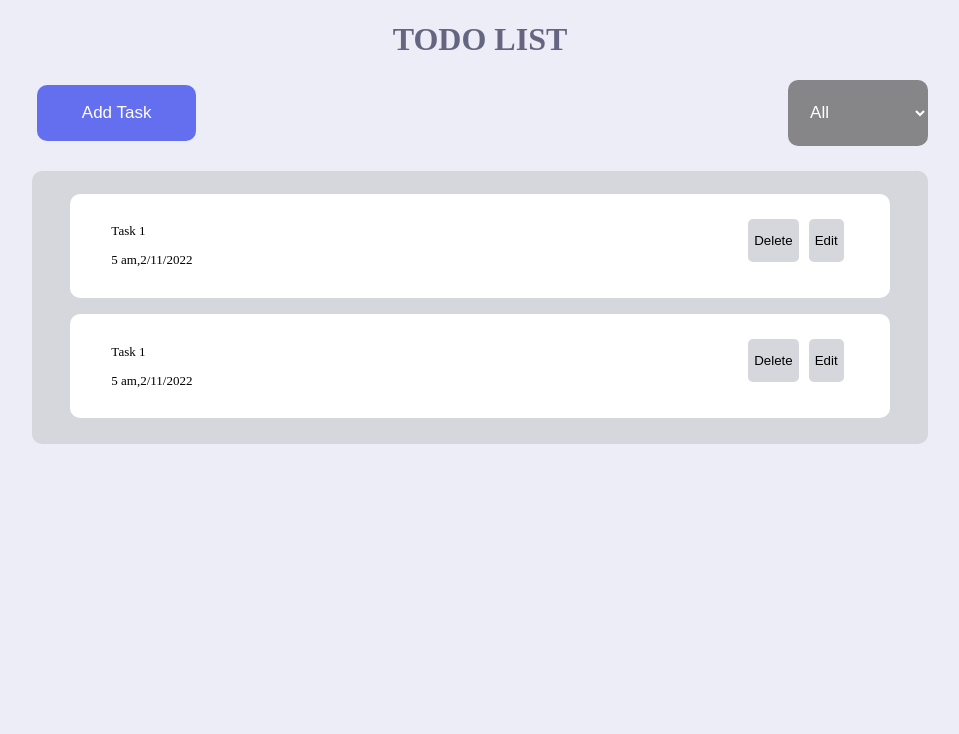
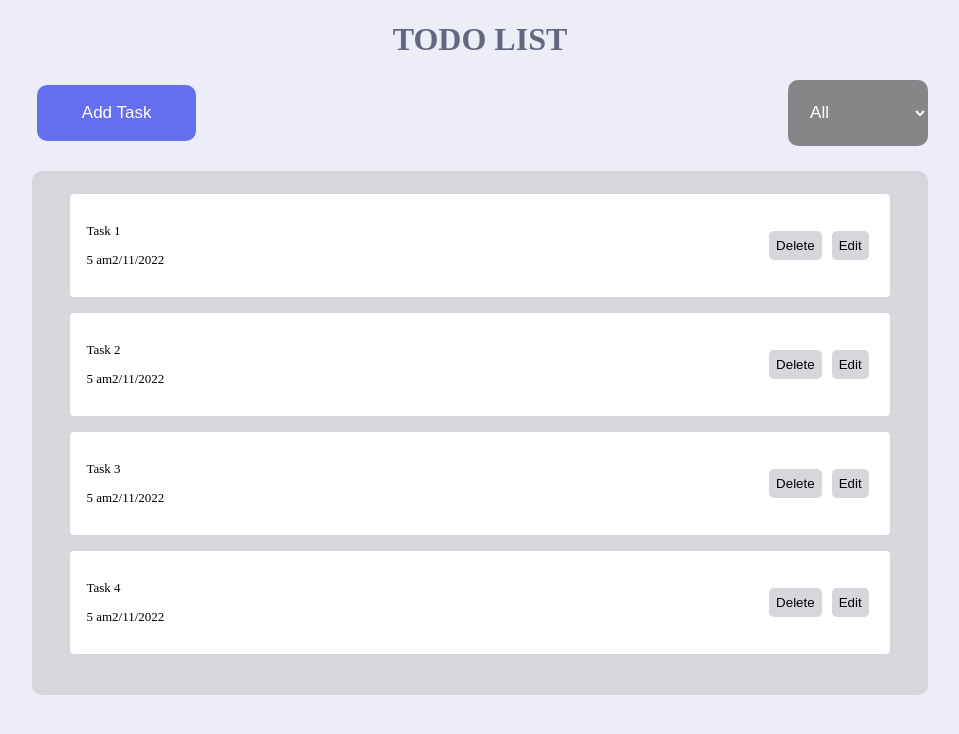
Before and after one commit to Mala-18/ToDoApp, a React (Create React App) app: page / in a window 1280 px wide. Shown: the top 734 px of the page, without its empty margins (160-1119 px from the left). Built offline with nearby package versions, Linux system fonts and the light colour scheme.

Commit message:
[Mala] Added 'No tasks found feature' and created a ItemsList component

```diff
--- a/src/App.js
+++ b/src/App.js
@@ -5,24 +5,13 @@ import Navbar from './Components/Navbar';
 
 function App() {
 
-  const date= new Date();
 
-  const currentDate= date.getDay()+"/"+date.getMonth()+"/"+date.getFullYear();
-
-  const hours=(date.getHours()%12) || 12;
-
-  const amOrPm= hours>=12 ? 'pm' : 'am';
-
-  const currentTime= hours+" "+amOrPm;
-    const itemsList= {
-      item1: { text: "Task 1", dateAndTime: currentTime+","+currentDate}
-    }
 
     return (
       <div className="App">
         <Header/>
         <Navbar/>
-        <Items items={itemsList}/>
+        <Items/>
       </div>
     );
 }
--- /dev/null
+++ b/src/Components/Box.js
@@ -0,0 +1,7 @@
+function Box(){
+    return(
+        <p>I am shown !</p>
+    )
+}
+
+export default Box;
--- a/src/Components/Items.css
+++ b/src/Components/Items.css
@@ -10,41 +10,35 @@
     margin-right:15%;
     margin-top: 2%;
     border-radius: 10px;
-    display: flex;
-    flex-direction: column;
-    align-items: flex-start;
 
 }
 
 .items-list{
+
+    align-items: center;
     background-color: white;
-    width: 90%;
-    padding-left:5%;
-    padding-right: 5%;
-    padding-top: 2%;
-    padding-bottom: 2%;
-    margin-top: 2%;
-    border-radius: 10px;
+    border-radius: 4px;
     display: flex;
-    flex-direction: row;
     justify-content: space-between;
+    margin-top: 1rem;
+    margin-bottom: 1rem;
+    padding: 1rem;
+
 
 }
 
 .items-btn{
-    padding-left: 3%;
+    padding-left: 1%;
     padding-right: 0%;
-    padding-top: 0.5%;
+    padding-top: 2%;
     padding-bottom: 2%;
-    display: flex;
-    flex-direction: row;
-    justify-content: space-between;
 
 }
 
 button{
     background-color: #d6d7dc;
     margin: 5px;
+    padding: 7px;
     border: none;
     border-radius: 5px;
     font-size: 10x;
--- a/src/Components/Items.js
+++ b/src/Components/Items.js
@@ -1,30 +1,20 @@
 import "./Items.css"
+import itemsList from "../TaskList";
+import ItemsList from "./ItemsList";
 
-function Items(props){
+function Items(){
 
     return(
         <div className="items">
-            <div className="items-list">
-                <div className="items-text">
-                    <p>{props.items.item1.text}</p>
-                    <p>{props.items.item1.dateAndTime}</p>
-                </div>
-                <div className="items-btn">
-                    <button>Delete</button>
-                    <button>Edit</button>
-                </div>
+            {
+                itemsList.length===0 ?
+                <ItemsList text="No tasks found"/> :
 
-            </div>
-            <div className="items-list">
-                <div className="items-text">
-                    <p>{props.items.item1.text}</p>
-                    <p>{props.items.item1.dateAndTime}</p>
-                </div>
-                <div className="items-btn">
-                    <button>Delete</button>
-                    <button>Edit</button>
-                </div>
-            </div>
+                itemsList.map(items=>{
+                    return(
+                        <ItemsList text={items.text} dateAndTime={items.dateAndTime}/>
+                    )
+            })}
         </div>
     )
 }
--- /dev/null
+++ b/src/Components/ItemsList.js
@@ -0,0 +1,30 @@
+
+function ItemsList(props){
+    return(
+           <div>
+                {
+                    Object.keys(props).length===1 ?
+                    <div className="items-list" style={{textAlign:'center', marginLeft: 185, width:100}}>
+                        <div className="items-text">
+                            <p>{props.text}</p>
+                            <p>{props.dateAndTime}</p>
+                        </div>
+                    </div>
+                    :
+                    <div className="items-list">
+                        <div className="items-text">
+                            <p>{props.text}</p>
+                            <p>{props.dateAndTime}</p>
+                        </div>
+                        <div className="items-btn">
+                            <button>Delete</button>
+                            <button>Edit</button>
+                        </div>
+                    </div>
+                }
+            </div>
+
+    )
+}
+
+export default ItemsList;
--- a/src/Components/Navbar.js
+++ b/src/Components/Navbar.js
@@ -1,9 +1,16 @@
 import "./Navbar.css"
+import Box from "./Box"
+import {useState} from 'react'
 
 function Navbar(){
+    const [isShown,setIsShown]=useState(false);
+    const handleClick=event=>{
+        setIsShown(prevShown=> !prevShown)
+    }
     return(
         <div className="navbar">
-            <button className="navbar-btn">Add Task</button>
+            <button onClick={handleClick} className="navbar-btn">Add Task</button>
+            { isShown && <Box/> }
             <select className="navbar-select" name="items" id="items">
                 <option>All</option>
                 <option>Complete</option>
--- /dev/null
+++ b/src/TaskList.js
@@ -0,0 +1,29 @@
+const date= new Date();
+
+  const currentDate= date.getDay()+"/"+date.getMonth()+"/"+date.getFullYear();
+
+  const hours=(date.getHours()%12) || 12;
+
+  const amOrPm= hours>=12 ? 'pm' : 'am';
+
+  const currentTime= hours+" "+amOrPm;
+    const itemsList= [
+      {
+        text: "Task 1",
+        dateAndTime: currentTime+""+currentDate
+      },
+      {
+        text: "Task 2",
+        dateAndTime: currentTime+""+currentDate
+      },
+      {
+        text: "Task 3",
+        dateAndTime: currentTime+""+currentDate
+      },
+      {
+        text: "Task 4",
+        dateAndTime: currentTime+""+currentDate
+      }
+    ]
+
+export default itemsList;
```
